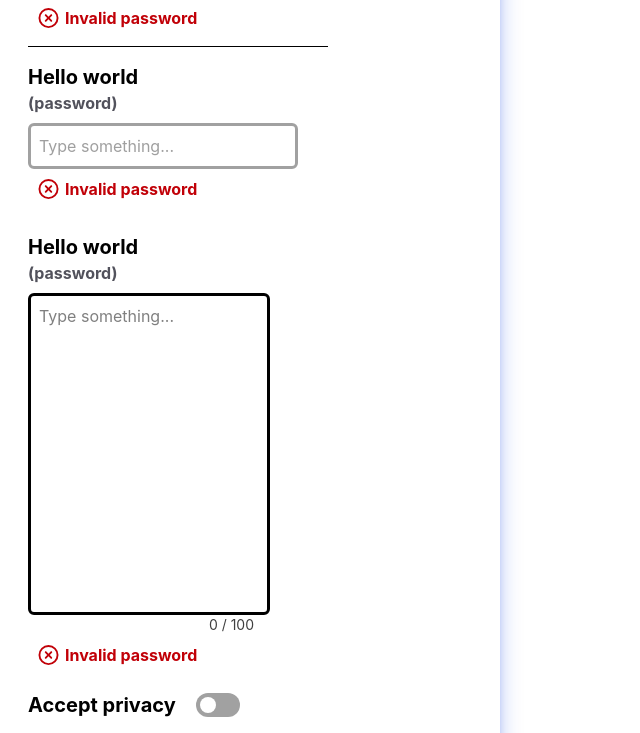
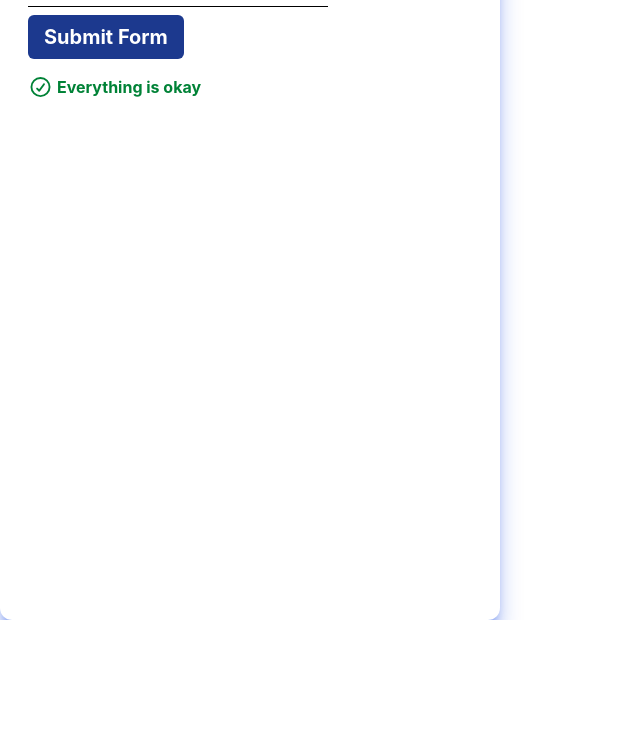
Before and after one commit to kkamildev/e-commerce-system-final, a React (Vite) app in the folder app/: page / in a window 1280 px wide. Shown: the part 180-913 px from the top of the page, without its empty margins (0-640 px from the left). After the commit the page ends 800 px from the top, so only its background shows below. Built offline with nearby package versions, Linux system fonts and the light colour scheme.

Commit message:
added useKeyboard, fixes in useForm

```diff
--- a/app/src/App.tsx
+++ b/app/src/App.tsx
@@ -1,15 +1,9 @@
-import { useState, type FC } from "react";
+import { useMemo, type FC } from "react";
 import SelectField from "./Utils/Components/Input/SelectField";
-import InputField from "./Utils/Components/Input/InputField";
-import AreaTextField from "./Utils/Components/Input/AreaTextField";
-import Switch from "./Utils/Components/Input/Switch";
 import Form from "./Utils/Components/Input/Form";
 import BaseSeparator from "./Utils/Components/Separators/BaseSeparator";
-import PopUpLayout from "./Utils/Components/Popups/PopUpLayout";
-import PopUpButton from "./Utils/Components/Popups/PopUpButton";
-import RightSlider from "./Utils/Components/Popups/RightSlider";
 import InputSuccess from "./Utils/Components/Notifications/InputSuccess";
-import FileField from "./Utils/Components/Input/FileField";
+import { useForm } from "./Utils/hooks/useForm";
 
 type Props = {
 
@@ -17,16 +11,29 @@ type Props = {
 
 const App : FC<Props> = ({}) => {
 
-    const [value, setValue] = useState<string>("");
-    const [value2, setValue2] = useState<string>("");
-    const [value3, setValue3] = useState<string>("");
+    const validators = useMemo(() => [
+        {
+            fieldId:"input",
+            required:true,
+            validations:[
+                /^.{1,}$/
+            ],
+            errorMessages:[
+                "This field is required"
+            ]
+        }
+    ], []);
 
-    const [switchValue, setSwitchValue] = useState<string>("false");
+    const [getData, update, getErrors,, checkComplete] = useForm(validators);
 
     return (
         <>
             <Form title="Hello world" style="max-w-[500px] shadow-xl shadow-blue-700/50 items-start rounded-xl min-h-screen"
-                onSubmit={() => alert("Hello world")}
+                onSubmit={() => {
+                    if(checkComplete()) {
+                        alert(getData("input")?.key)
+                    }
+                }}
             >
                 <SelectField
                     title="Hello world"
@@ -35,8 +42,8 @@ const App : FC<Props> = ({}) => {
                     iconStyle='text-green-500!'
                     placeholder='Type something...'
                     id='input'
-                    value={value}
-                    onChange={(value, key) => {setValue(value); if(key != null) alert(key)}}
+                    value={getData("input")?.value ?? ""}
+                    onChange={(value, key) => update("input", value, key)}
                     options={[
                         {key:"1", value:"Math"},
                         {key:"2", value:"Biology"},
@@ -45,68 +52,12 @@ const App : FC<Props> = ({}) => {
                         {key:"5", value:"German"},
                         {key:"6", value:"P.E"}
                     ]}
-                    errors={["Invalid password"]}
+                    errors={getErrors("input")}
                 />
                 <BaseSeparator style="mx-2 w-[300px]! h-[1px]!"/>
-                <InputField
-                    title="Hello world"
-                    subtitle="(password)"
-                    style="max-w-[300px] dark:border-neutral-600! border-neutral-400! text-neutral-700"
-                    iconStyle='text-green-500!'
-                    placeholder='Type something...'
-                    id='input2'
-                    value={value2}
-                    onChange={(value) => setValue2(value)}
-                    type="text"
-                    errors={["Invalid password"]}
-                />
-                <AreaTextField
-                    title="Hello world"
-                    subtitle="(password)"
-                    style="max-w-[300px]"
-                    placeholder='Type something...'
-                    id='input3'
-                    value={value3}
-                    onChange={(value) => setValue3(value)}
-                    errors={["Invalid password"]}
-                    areaStyle="h-[300px] resize-none"
-                    maxCharacters={100}
-                />
-                <Switch
-                    title="Accept privacy"
-                    subtitle="Accept privacy"
-                    value={switchValue}
-                    id="input4"
-                    onChange={(value) => setSwitchValue(value)}
-                    buttonOnStyle="bg-sky-600!"
-                />
-                <FileField
-                    id="files"
-                    onChange={() => {}}
-                    style=""
-                    filesCount={3}
-                    maxSizeMb={10}
-                    minSizeMb={0.1}
-                    mediaTypes="image/*"
-                />
                 <button type="submit" className="btn bg-blue-900 hover:bg-blue-800 btn-show">Submit Form</button>
                 <InputSuccess content="Everything is okay"/>
             </Form>
-            <PopUpButton style="bg-blue-800 hover:bg-blue-700" popUp={
-                <PopUpLayout style="top-50! left-[50vw]">
-                    <section className="bg-neutral-900 p-5 rounded-xl border-3 border-zinc-600 text-white w-100 h-25">
-                        <h1 className="text-2xl">Hello world</h1>
-                        <p className="text-zinc-700">Description of hello world</p>
-                    </section>
-                </PopUpLayout>
-            } onClick={() => {}}>
-                Click me
-            </PopUpButton>
-            <RightSlider style="w-[300px] h-full dark:bg-zinc-950 bg-zinc-200" button={<>Hello world</>}>
-                <section className="w-full h-full m-2">
-                    <h2 className="dark:text-white text-black text-2xl">Subscribe me</h2>
-                </section>
-            </RightSlider>
         </>
     )
 }
--- a/app/src/Utils/Components/Popups/LeftSlider.tsx
+++ b/app/src/Utils/Components/Popups/LeftSlider.tsx
@@ -2,6 +2,7 @@ import { faXmark } from "@fortawesome/free-solid-svg-icons";
 import { FontAwesomeIcon } from "@fortawesome/react-fontawesome";
 import { animate, JSAnimation } from "animejs";
 import { useEffect, useRef, useState, type FC, type ReactNode } from "react";
+import { useKeyboard } from "../../hooks/useKeyboard";
 
 type Props = {
     children:ReactNode,
@@ -13,6 +14,13 @@ type Props = {
 const LeftSlider : FC<Props> = ({children, button, buttonStyle = "", style = ""}) => {
 
     const [display, setDisplay] = useState<boolean>(false);
+
+    useKeyboard(
+        {
+            Escape:() => setDisplay(false)
+        },
+        true
+    )
 
     const sliderRef = useRef(null);
 
--- a/app/src/Utils/Components/Popups/RightSlider.tsx
+++ b/app/src/Utils/Components/Popups/RightSlider.tsx
@@ -2,6 +2,7 @@ import { faXmark } from "@fortawesome/free-solid-svg-icons";
 import { FontAwesomeIcon } from "@fortawesome/react-fontawesome";
 import { animate, JSAnimation } from "animejs";
 import { useEffect, useRef, useState, type FC, type ReactNode } from "react";
+import { useKeyboard } from "../../hooks/useKeyboard";
 
 type Props = {
     children:ReactNode,
@@ -13,6 +14,13 @@ type Props = {
 const RightSlider : FC<Props> = ({children, button, buttonStyle = "", style = ""}) => {
 
     const [display, setDisplay] = useState<boolean>(false);
+
+    useKeyboard(
+        {
+            Escape:() => setDisplay(false)
+        },
+        true
+    )
 
     const sliderRef = useRef(null);
 
--- a/app/src/Utils/hooks/useForm.ts
+++ b/app/src/Utils/hooks/useForm.ts
@@ -9,12 +9,12 @@ export type ValidationObject = {
 }
 
 const useForm = (validators : ValidationObject[]) => {
-    const [data, setData] = useState<{id:string, value:string}[]>([]);
+    const [data, setData] = useState<{id:string, value:string, key?:string}[]>([]);
     const [errors, setErrors] = useState<{id:string, error:string}[]>([]);
 
     useEffect(() => {
         setData(validators.map((obj) => ({id:obj.fieldId, value:null})))
-    }, [validators]);
+    }, []);
     useEffect(() => {
         const newErrors: { id: string; error: string }[] = [];
 
@@ -34,18 +34,44 @@ const useForm = (validators : ValidationObject[]) => {
         setErrors(newErrors);
     }, [data, validators]);
 
+    const update = useCallback((id : string, newValue : string, key? : string) => {
+        setData((prev) => prev.map((obj) => {
+            if(obj.id == id) {
+                return ({id, value:newValue, key})
+            }
+            return obj;
+        }))
+    }, []);
+    const getErrors = useCallback((id : string) => {
+        return errors.filter((obj) => obj.id == id).map((obj) => obj.error);
+    }, [errors]);
+
+    const getData = useCallback((id : string) => {
+        return data.find((obj) => obj.id == id);
+    }, [data]);
+
     const checkComplete = useCallback(() => {
         if (errors.length > 0) return false;
-        return data.every(obj => {
+        const completed = data.every(obj => {
             const validator = validators.find(v => v.fieldId === obj.id);
             if (!validator) return true;
             if (!validator.required) return true;
             return !!obj.value && obj.value.trim() !== "";
         });
+        if(!completed) {
+            setData((prev) => prev.map((obj) => ({id:obj.id, value:obj.value == null ? "" : obj.value})))
+        }
+        return completed;
     }, [errors, data, validators]);
 
 
-    return [data, setData, errors, checkComplete]
+    return [getData, update, getErrors, setErrors, checkComplete] as [
+        (id: string) => {id : string, value:string, key?:string} | undefined,
+        (id: string, newValue: string, key? : string) => void,
+        (id: string) => string[] | undefined,
+        React.Dispatch<React.SetStateAction<{ id: string; error: string }[]>>,
+        () => boolean
+    ];
 }
 
-export default useForm;
+export {useForm};
--- /dev/null
+++ b/app/src/Utils/hooks/useKeyboard.ts
@@ -0,0 +1,25 @@
+
+import { useEffect } from "react";
+
+
+const useKeyboard = (
+  map: Record<string, (e: KeyboardEvent) => void>,
+  active: boolean = true
+) => {
+  useEffect(() => {
+    if (!active) return;
+
+    const handleKeyDown = (e: KeyboardEvent) => {
+      const handler = map[e.key];
+      if (handler) handler(e);
+    };
+
+    window.addEventListener("keydown", handleKeyDown);
+
+    return () => {
+      window.removeEventListener("keydown", handleKeyDown);
+    };
+  }, [map, active]);
+}
+
+export {useKeyboard};
```
